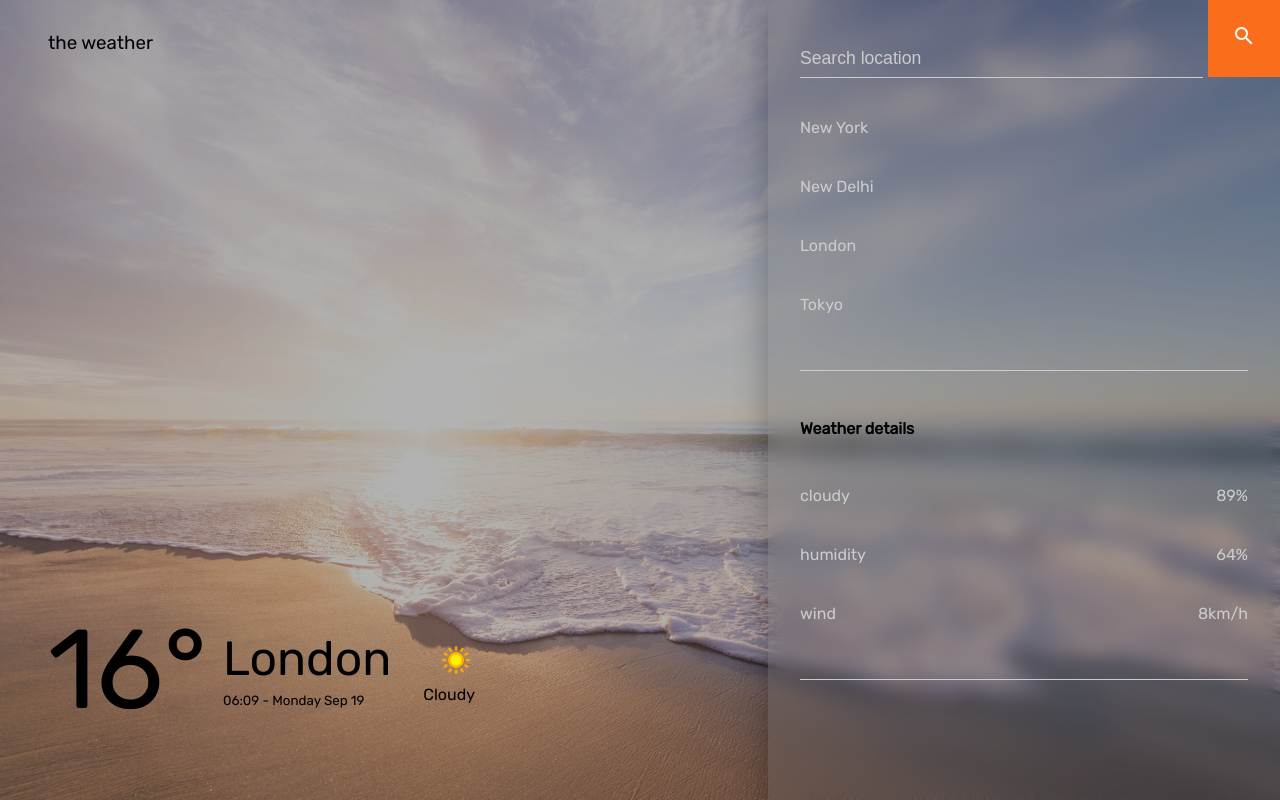
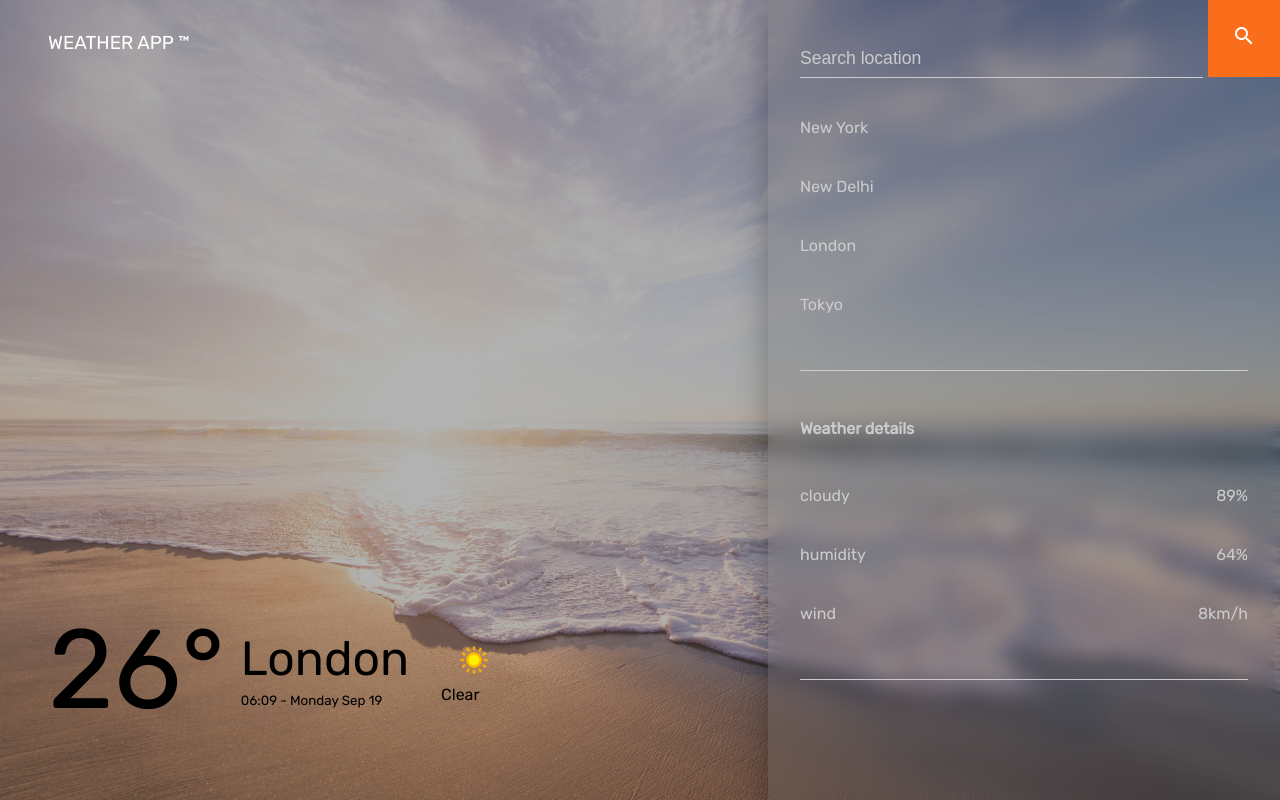
Before and after one commit to mayur256/weather-app, a Vue app: page / in a window 1280 px wide. Built offline with nearby package versions, Linux system fonts and the light colour scheme.

Commit message:
feat: Completed conversion of Main section

```diff
--- /dev/null
+++ b/src/components/organisms/WeatherSnapshot.vue
@@ -0,0 +1,52 @@
+<script setup lang="ts">
+// Top level imports
+import { computed } from "vue";
+
+// Props type definitions
+type Weather = {
+    id: number;
+    main: string;
+    description: string;
+    icon: string
+}
+
+interface IProps {
+    temp: string;
+    city: string;
+    weather: [Weather]
+    dt?: number
+}
+
+const {
+    temp = '',
+    city = '',
+    weather,
+    dt = new Date().getTime()
+} = defineProps<IProps>();
+
+// Convert kelvin to celcius
+const tempInCelcius = computed(() => Math.floor(+temp - 273.15));
+
+</script>
+
+<template>
+    <div>
+        <h1 class="temp">{{tempInCelcius}}&#176;</h1>
+
+        <div class="city-time">
+            <h1 class="city-name">{{city}}</h1>
+            <small>
+                <span class="time">06:09</span>
+                -
+                <span class="date">
+                    Monday Sep 19
+                </span>
+            </small>
+        </div>
+
+        <div class="weather">
+            <img src="../../assets/icons/day/113.png" class="icon" alt="icon" width="50" height="50" />
+            <span class="condition">{{weather[0].main}}</span>
+        </div>
+    </div>
+</template>
--- a/src/components/templates/Main.vue
+++ b/src/components/templates/Main.vue
@@ -2,6 +2,9 @@
 // Top level imports
 import { ref } from 'vue';
 import type { Ref } from 'vue';
+
+// Atoms / Molecules / Organisms
+import WeatherSnapshot from '../organisms/WeatherSnapshot.vue';
 
 const iconName: Ref<string> = ref('113');
 const iconDirPath = "../../assets/icons/day/"
@@ -9,26 +12,16 @@ const iconDirPath = "../../assets/icons/day/"
 
 <template>
     <div class="container">
-        <h3 class="brand">the weather</h3>
+        <h3 class="brand text-uppercase">weather app &trade;</h3>
 
-        <div>
-            <h1 class="temp">16&#176;</h1>
-
-            <div class="city-time">
-                <h1 class="city-name">London</h1>
-                <small>
-                    <span class="time">06:09</span>
-                    -
-                    <span class="date">
-                        Monday Sep 19
-                    </span>
-                </small>
-            </div>
-
-            <div class="weather">
-                <img src="../../assets/icons/day/113.png" class="icon" alt="icon" width="50" height="50" />
-                <span class="condition">Cloudy</span>
-            </div>
-        </div>
+        <WeatherSnapshot
+            temp="300"
+            city="London"
+            :weather="[{
+                id: 800,
+                main: 'Clear',
+                description : 'clear sky',
+                icon: '01d'
+             } ]" />
     </div>
 </template>
--- a/src/views/Home.vue
+++ b/src/views/Home.vue
@@ -55,6 +55,10 @@ import AppContainer from '../components/templates/AppContainer.vue';
     display: flex;
     justify-content: center;
     align-items: center;
+}
+
+.brand {
+    color: #fff;
 }
 
 .city-time,
@@ -148,6 +152,7 @@ import AppContainer from '../components/templates/AppContainer.vue';
 }
 
 .panel ul h4 {
+    color: #ccc;
     margin: 3rem 0;
 }
 
@@ -164,6 +169,14 @@ import AppContainer from '../components/templates/AppContainer.vue';
     display: flex;
     justify-content: space-between;
     align-items: center;
+}
+
+.text-capitalize {
+    text-transform: capitalize;
+}
+
+.text-uppercase {
+    text-transform: uppercase;
 }
 
 /* Responsive Design Code */
```
